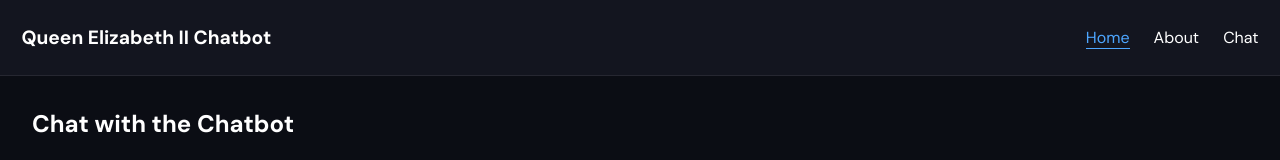
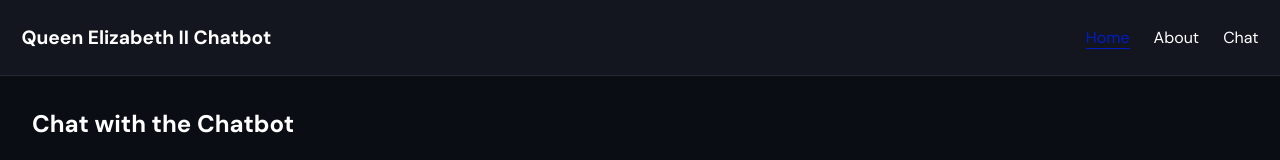
Before and after one commit to hezz-code/coursework-chatbot, a React (Vite) app: page /chat in a window 1280 px wide. In both pictures the pointer is over the link "Home". Shown: the top 160 px of the page. Built offline with nearby package versions, Linux system fonts and the light colour scheme.

Commit message:
Change link hover colour to be more accessible

```diff
--- a/src/index.css
+++ b/src/index.css
@@ -60,12 +60,12 @@ html {
   bottom: -1px;
   width: 0;
   height: 1.5px;
-  background-color: #4da6ff;
+  background-color: #001DC4;
   transition: width 0.3s ease;
 }
 
 .navbar a:hover {
-  color: #4da6ff;
+  color: #001DC4;
 }
 
 .navbar a:hover::after {
@@ -106,12 +106,12 @@ html {
   bottom: -1px;
   width: 0;
   height: 1.5px;
-  background-color: #4da6ff;
+  background-color: #001DC4;
   transition: width 0.3s ease;
 }
 
 .footer a:hover {
-  color: #4da6ff;
+  color: #001DC4;
 }
 
 .footer a:hover::after {
```
